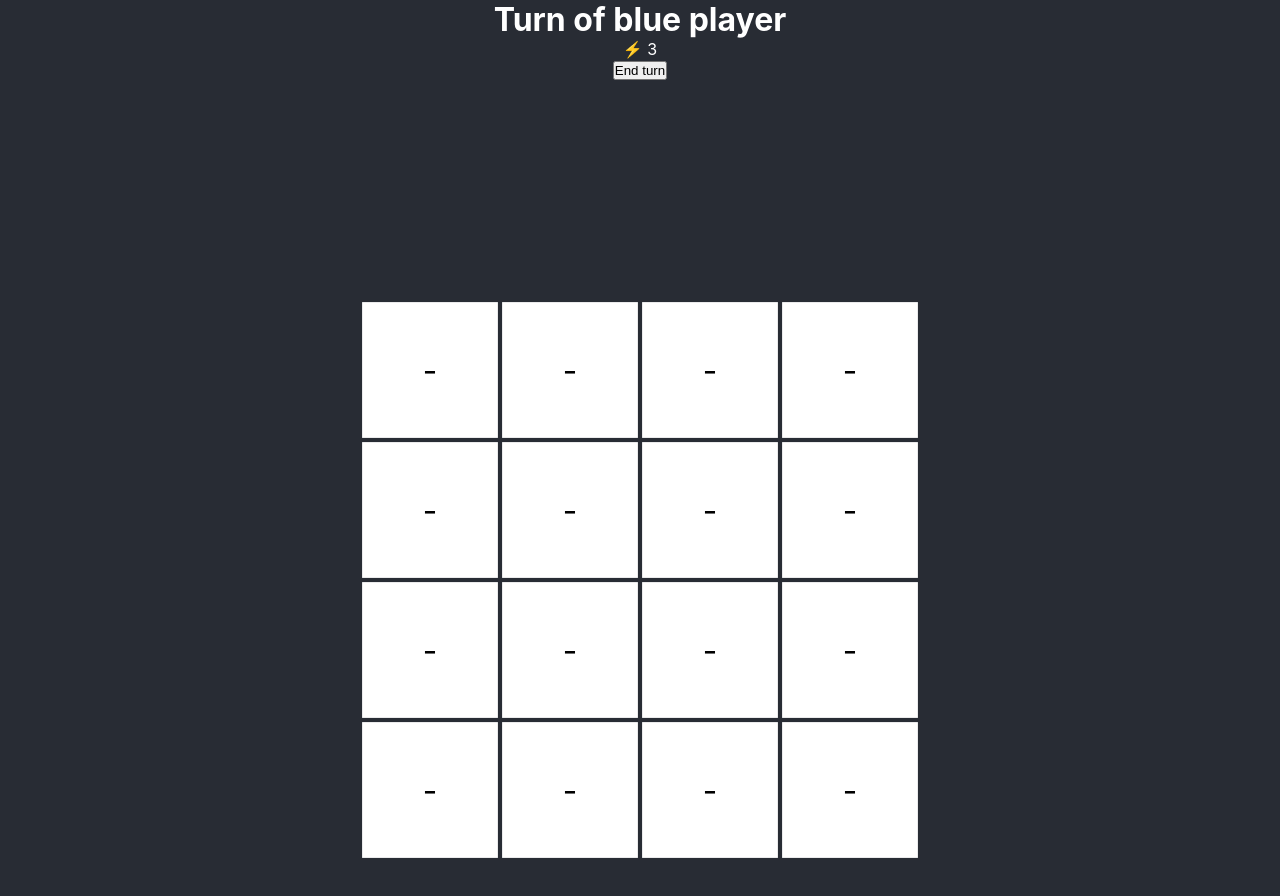
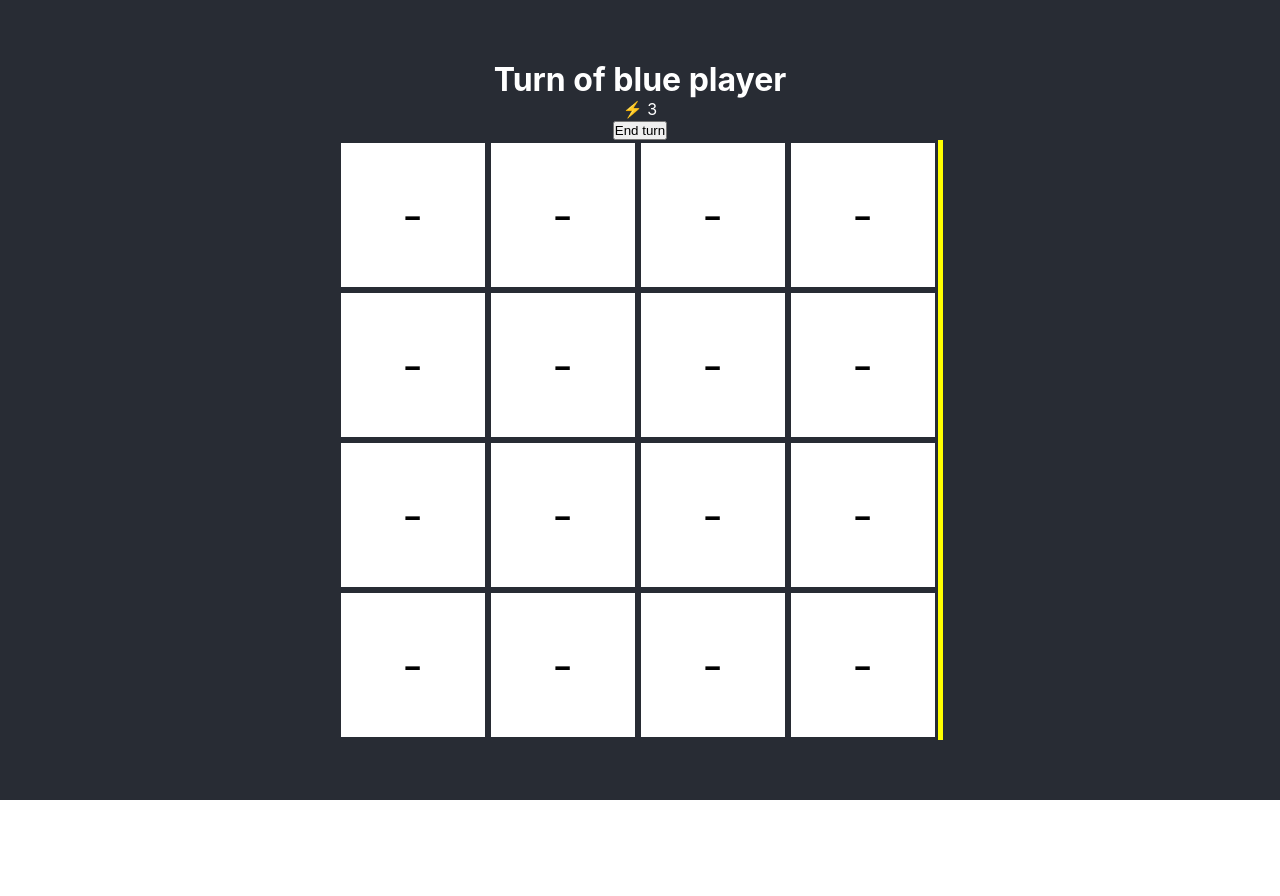
Before and after one commit to wunnle/colonization-game, a React (Create React App) app: page / in a window 1280 px wide. Shown: the top 896 px of the page. After the commit the page ends 800 px from the top, so only its background shows below. Built offline with nearby package versions, Linux system fonts and the light colour scheme.

Commit message:
created energy system

```diff
--- a/src/App.css
+++ b/src/App.css
@@ -18,18 +18,27 @@ h1 {
   color: white;
 }
 
+.board-holder {
+  width: 605px;
+  display: flex;
+}
+
 .board {
-  height: 800px;
-  width: 800px;
-  margin-top: 100px;
+  height: 600px;
+  width: 600px;
   display: flex;
   flex-wrap: wrap;
-  transform: scale(0.7);
+}
+
+.sun {
+  height: 600px;
+  width: 5px;
+  background: yellow;
 }
 
 .board .tile {
-    width: 200px;
-    height: 200px;
+    width: 150px;
+    height: 150px;
     border: 3px solid#282c34;
     background: white;
     box-sizing: border-box;
--- a/src/App.js
+++ b/src/App.js
@@ -49,10 +49,6 @@ class App extends Component {
     dispatch(startGame())
 
     console.log(this.state.rowProps)
-  }
-
-  fakeClick = () => {
-    alert('click!')
   }
 
   createTileRow = (data) => {
@@ -139,11 +135,14 @@ class App extends Component {
         <p>⚡ {players.find(player => player.name === turnOf).energy}</p>
         <button onClick={handleEndTurnClick}>End turn</button>
         </header>
+        <div className="board-holder">
         <div className="board">
           {createTileRow(rowProps.a)}
           {createTileRow(rowProps.b)}
           {createTileRow(rowProps.c)}
           {createTileRow(rowProps.d)}
+        </div>
+        <div className="sun"></div>
         </div>
 
       </div>
```
